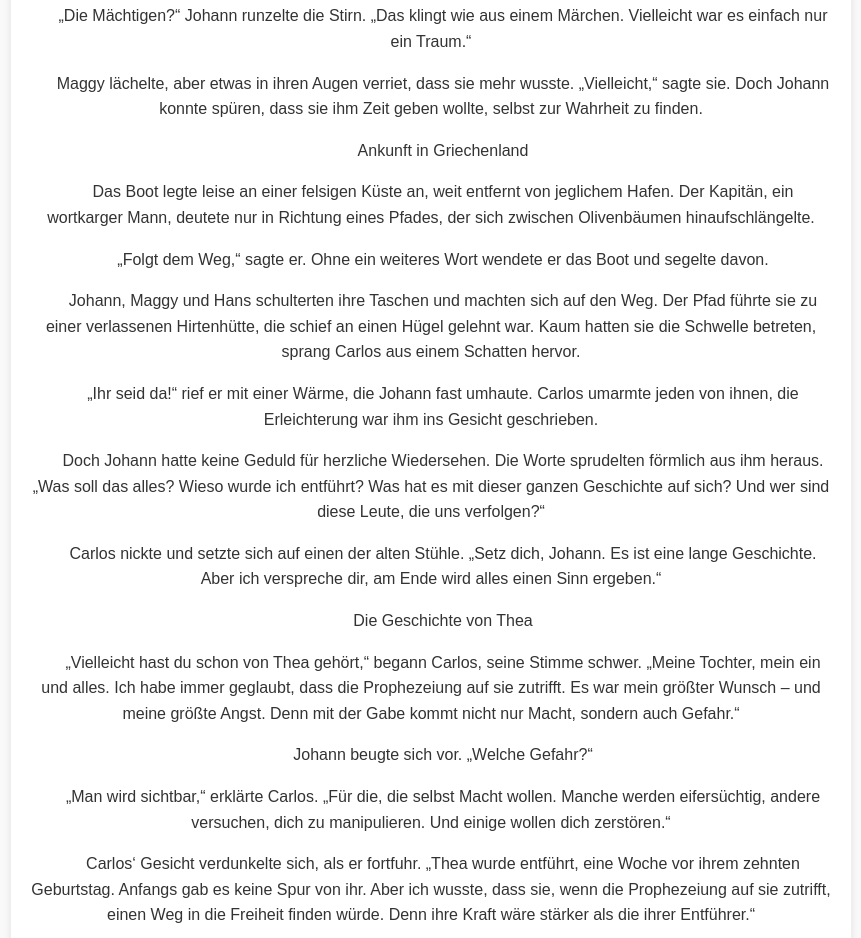
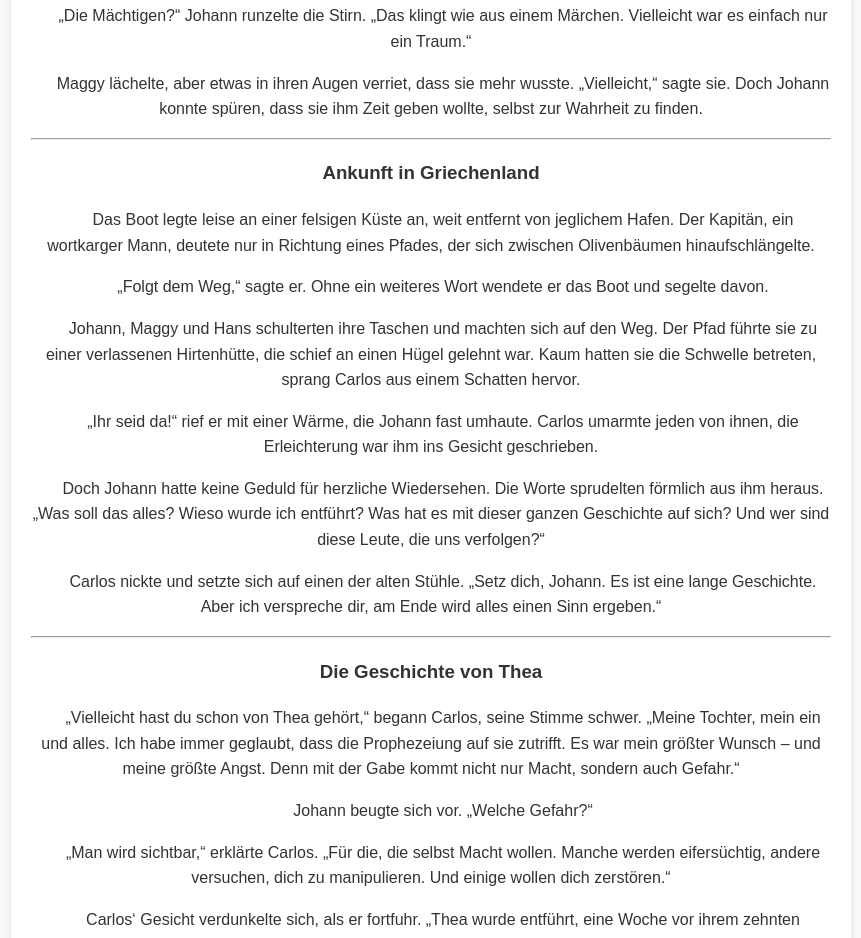
Before and after one commit to 4nna/4nna, a plain HTML site: page adventskalender/19/19.html in a window 1280 px wide. Shown: the part 1343-2281 px from the top of the page, without its empty margins (209-1070 px from the left). Drawn offline with Linux system fonts and the light colour scheme.

Commit message:
formatting 19

```diff
--- a/adventskalender/19/19.html
+++ b/adventskalender/19/19.html
@@ -89,14 +89,16 @@
 <p>Maggy nickte, als hätte sie so etwas schon erwartet. „Johann,“ sagte sie mit einer Ernsthaftigkeit, die man selten bei ihr sah, „das war keine normale Vorstellung. Ich glaube, du hast einen Blick durch den Vorhang dieser Welt geworfen – in die andere Welt. In gewisser Weise… hast du die Mächtigen gesehen. Die Wesen, die das Schicksal lenken.“
 <p>„Die Mächtigen?“ Johann runzelte die Stirn. „Das klingt wie aus einem Märchen. Vielleicht war es einfach nur ein Traum.“
 <p>Maggy lächelte, aber etwas in ihren Augen verriet, dass sie mehr wusste. „Vielleicht,“ sagte sie. Doch Johann konnte spüren, dass sie ihm Zeit geben wollte, selbst zur Wahrheit zu finden.
-<p>Ankunft in Griechenland
+<hr>
+<h3>Ankunft in Griechenland</h3>
 <p>Das Boot legte leise an einer felsigen Küste an, weit entfernt von jeglichem Hafen. Der Kapitän, ein wortkarger Mann, deutete nur in Richtung eines Pfades, der sich zwischen Olivenbäumen hinaufschlängelte.
 <p>„Folgt dem Weg,“ sagte er. Ohne ein weiteres Wort wendete er das Boot und segelte davon.
 <p>Johann, Maggy und Hans schulterten ihre Taschen und machten sich auf den Weg. Der Pfad führte sie zu einer verlassenen Hirtenhütte, die schief an einen Hügel gelehnt war. Kaum hatten sie die Schwelle betreten, sprang Carlos aus einem Schatten hervor.
 <p>„Ihr seid da!“ rief er mit einer Wärme, die Johann fast umhaute. Carlos umarmte jeden von ihnen, die Erleichterung war ihm ins Gesicht geschrieben.
 <p>Doch Johann hatte keine Geduld für herzliche Wiedersehen. Die Worte sprudelten förmlich aus ihm heraus. „Was soll das alles? Wieso wurde ich entführt? Was hat es mit dieser ganzen Geschichte auf sich? Und wer sind diese Leute, die uns verfolgen?“
 <p>Carlos nickte und setzte sich auf einen der alten Stühle. „Setz dich, Johann. Es ist eine lange Geschichte. Aber ich verspreche dir, am Ende wird alles einen Sinn ergeben.“
-<p>Die Geschichte von Thea
+<hr>
+<h3>Die Geschichte von Thea</h3>
 <p>„Vielleicht hast du schon von Thea gehört,“ begann Carlos, seine Stimme schwer. „Meine Tochter, mein ein und alles. Ich habe immer geglaubt, dass die Prophezeiung auf sie zutrifft. Es war mein größter Wunsch – und meine größte Angst. Denn mit der Gabe kommt nicht nur Macht, sondern auch Gefahr.“
 <p>Johann beugte sich vor. „Welche Gefahr?“
 <p>„Man wird sichtbar,“ erklärte Carlos. „Für die, die selbst Macht wollen. Manche werden eifersüchtig, andere versuchen, dich zu manipulieren. Und einige wollen dich zerstören.“
```
